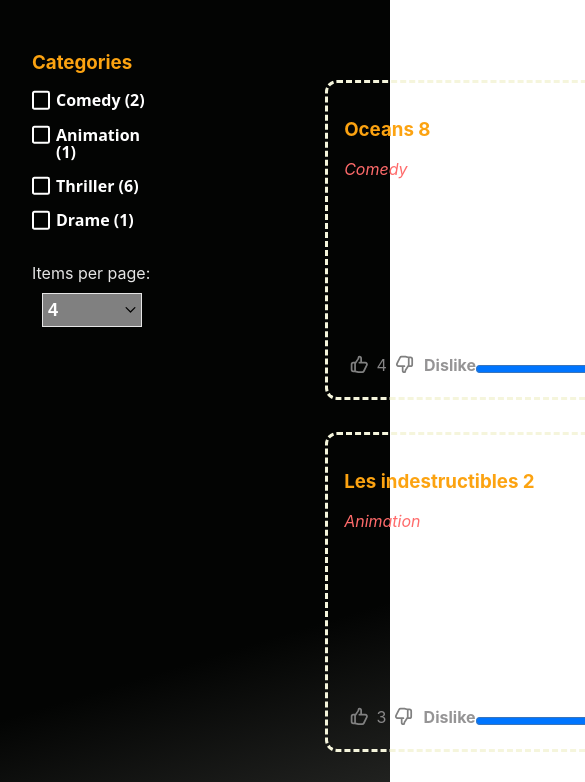
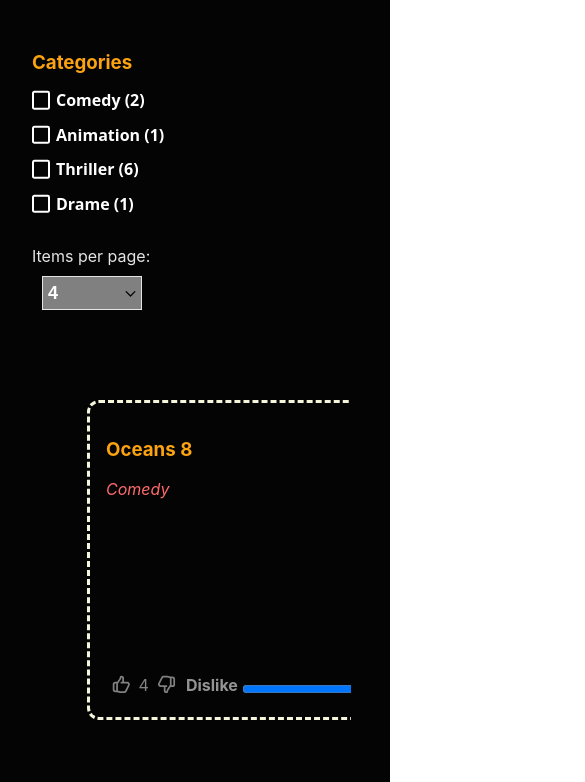
Before and after one commit to abdoum/movies, a React (Create React App) app: page / in a window 390 px wide. Shown: the top 782 px of the page, 585 px wide, since content can reach past the window. Built offline with nearby package versions, Linux system fonts and the light colour scheme.

Commit message:
Fix: fixed responsive layout regression

```diff
--- a/src/App.jsx
+++ b/src/App.jsx
@@ -12,12 +12,14 @@
 import useInterval from './hooks/useInterval';
 
 const AppContainer = styled.div`
-  background: rgb(3,4,3);
   background: var(--main-bg-color);
   min-height: 100vh;
   color: white;
   display: grid;
   grid-template-columns: 12em 1fr;
+  @media (max-width: 80em){
+    grid-template-columns: 1fr;
+  }
 `;
 
 /**
--- a/src/components/MovieCards.jsx
+++ b/src/components/MovieCards.jsx
@@ -34,14 +34,15 @@
 `;
 
 const CardsContainer = styled.div`
-  width: 80%;
+  width: 80vw;
+  height: 100%;
   display: grid;
   grid-template-columns: 1fr 1fr;
-  grid-template-rows: 1fr auto;
+  grid-template-rows: repeat(3, 1fr) auto;
   align-items: start;
   justify-content: space-between;
   overflow: auto;
-  margin: 2em;
+  grid-gap: 2em;
   padding: 2em;
   @media (max-width: 80em){
     grid-template-columns: 1fr;
--- a/src/components/Pagination.jsx
+++ b/src/components/Pagination.jsx
@@ -15,7 +15,9 @@
   display: -webkit-inline-box;
   justify-content: space-around;
   margin: auto;
-
+  @media (max-width: 80em){
+    grid-column: span 1;
+  }
   svg {
     width: 20px;
     height: 20px;
```
